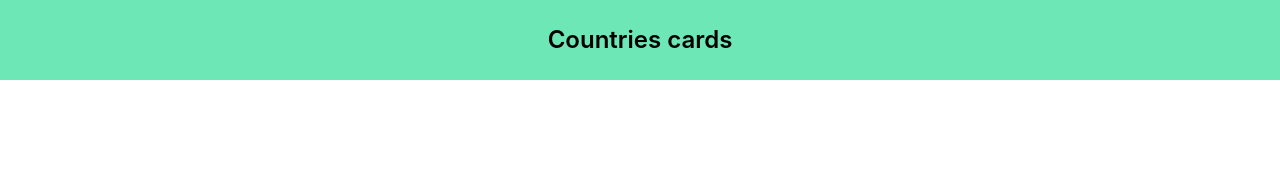
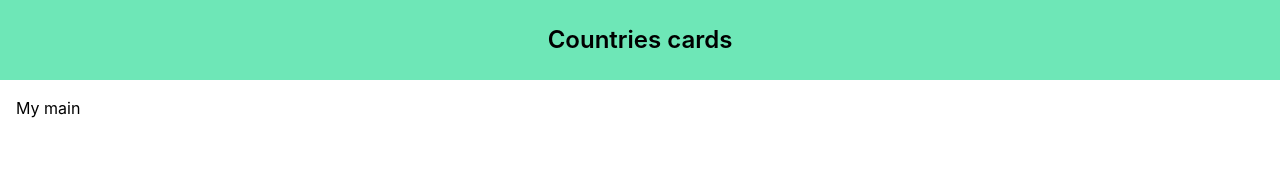
Before and after one commit to rennanmelo/country-cards, a React (Create React App) app: page / in a window 1280 px wide. Shown: the top 186 px of the page. Built offline with nearby package versions, Linux system fonts and the light colour scheme.

Commit message:
Created base of the Main component

```diff
--- /dev/null
+++ b/src/components/Main.js
@@ -0,0 +1,5 @@
+const Main = ({ children }) => {
+  return <main className="container mx-auto p-4">{children}</main>;
+};
+
+export default Main;
--- a/src/pages/ReactCountriesPage.js
+++ b/src/pages/ReactCountriesPage.js
@@ -1,9 +1,11 @@
 import Header from "../components/Header";
+import Main from "../components/Main";
 
 const ReactCountriesPage = () => {
   return (
     <>
       <Header>Countries cards</Header>
+      <Main>My main</Main>
     </>
   );
 };
```
